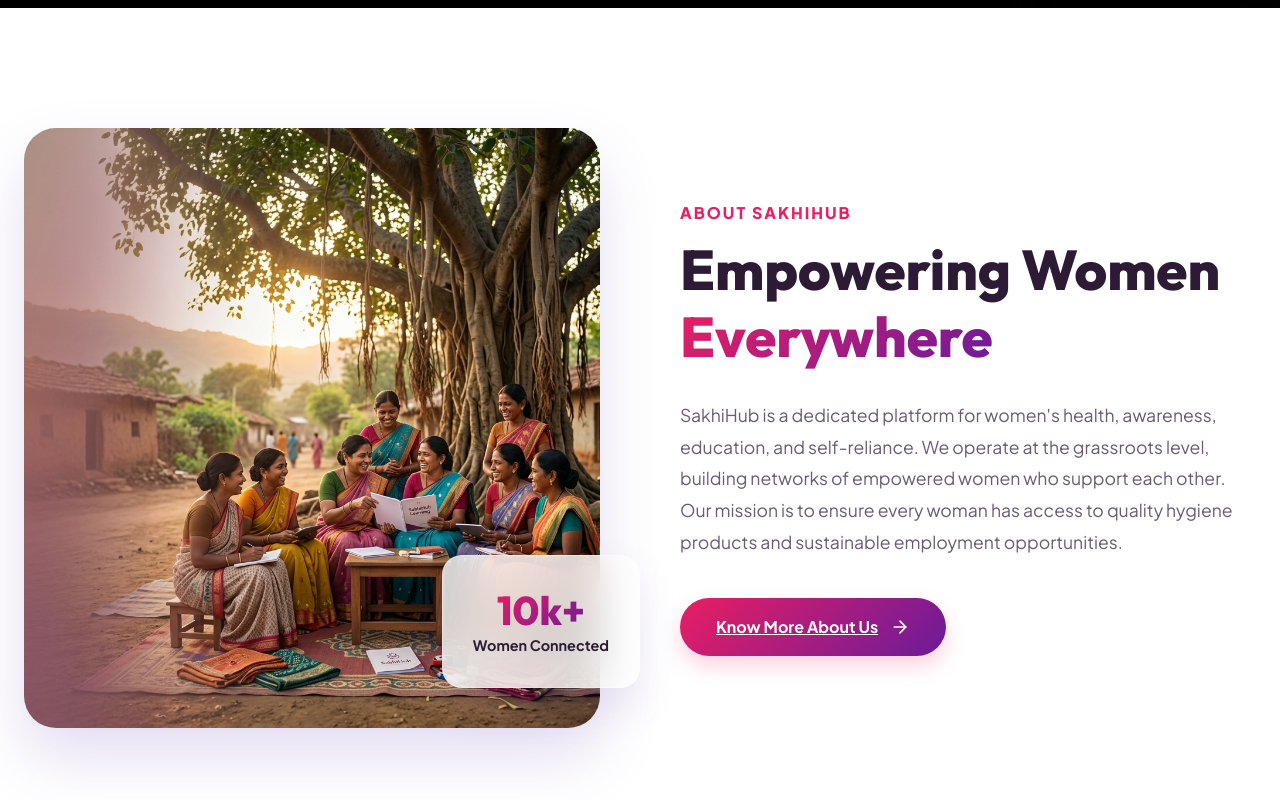
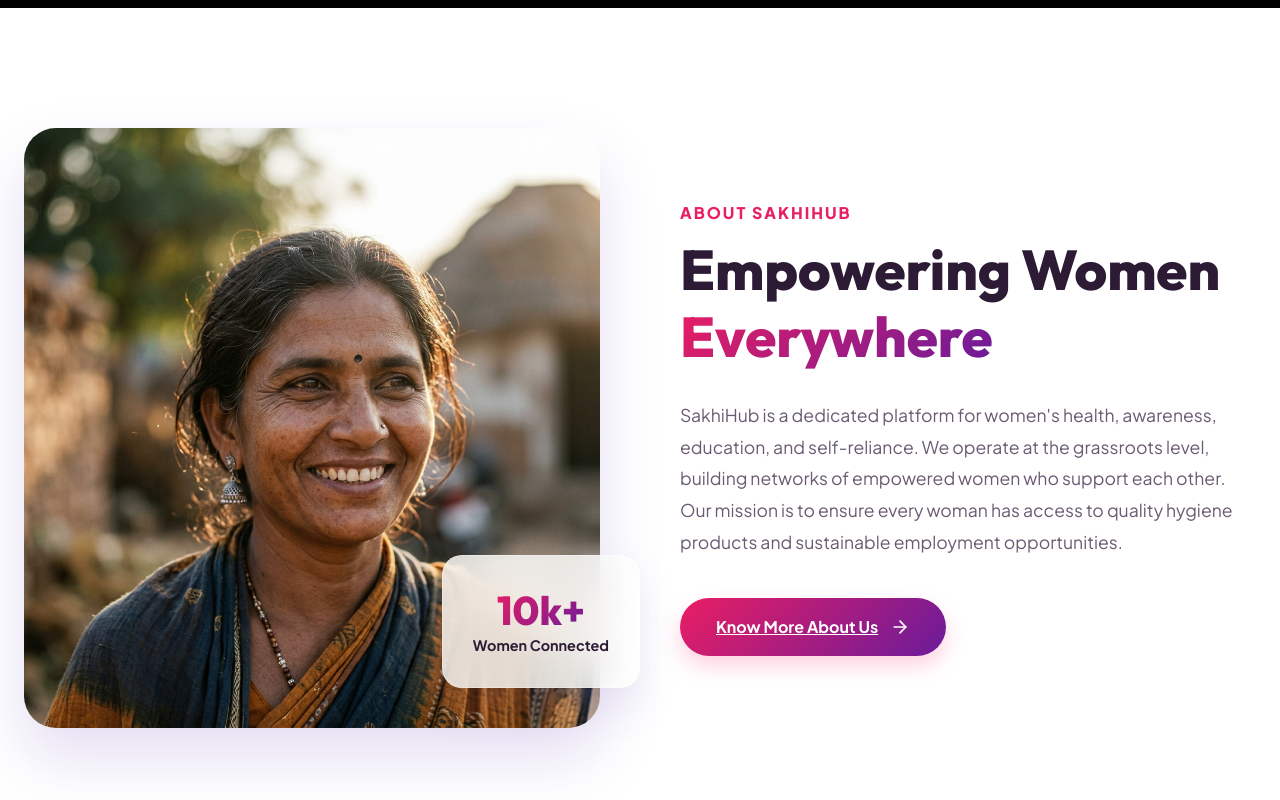
Before and after one commit to adskysolution-oss/sakhihub, a Next.js app: page / in a window 1280 px wide. Shown: the part 792-1592 px from the top of the page. Built offline with nearby package versions, Linux system fonts and the light colour scheme.

Commit message:
feat: add high-quality emotional portrait for the about section

```diff
--- a/src/app/page.tsx
+++ b/src/app/page.tsx
@@ -29,7 +29,7 @@ export default function Home() {
                 boxShadow: 'var(--shadow-hard)'
               }}>
                 <img
-                  src="/images/hero_main_banner.png"
+                  src="/images/about_portrait.png"
                   alt="SakhiHub Women Group"
                   style={{ width: '100%', height: '100%', objectFit: 'cover' }}
                 />
```
Also changed, not shown: public/images/about_portrait.png (added).
